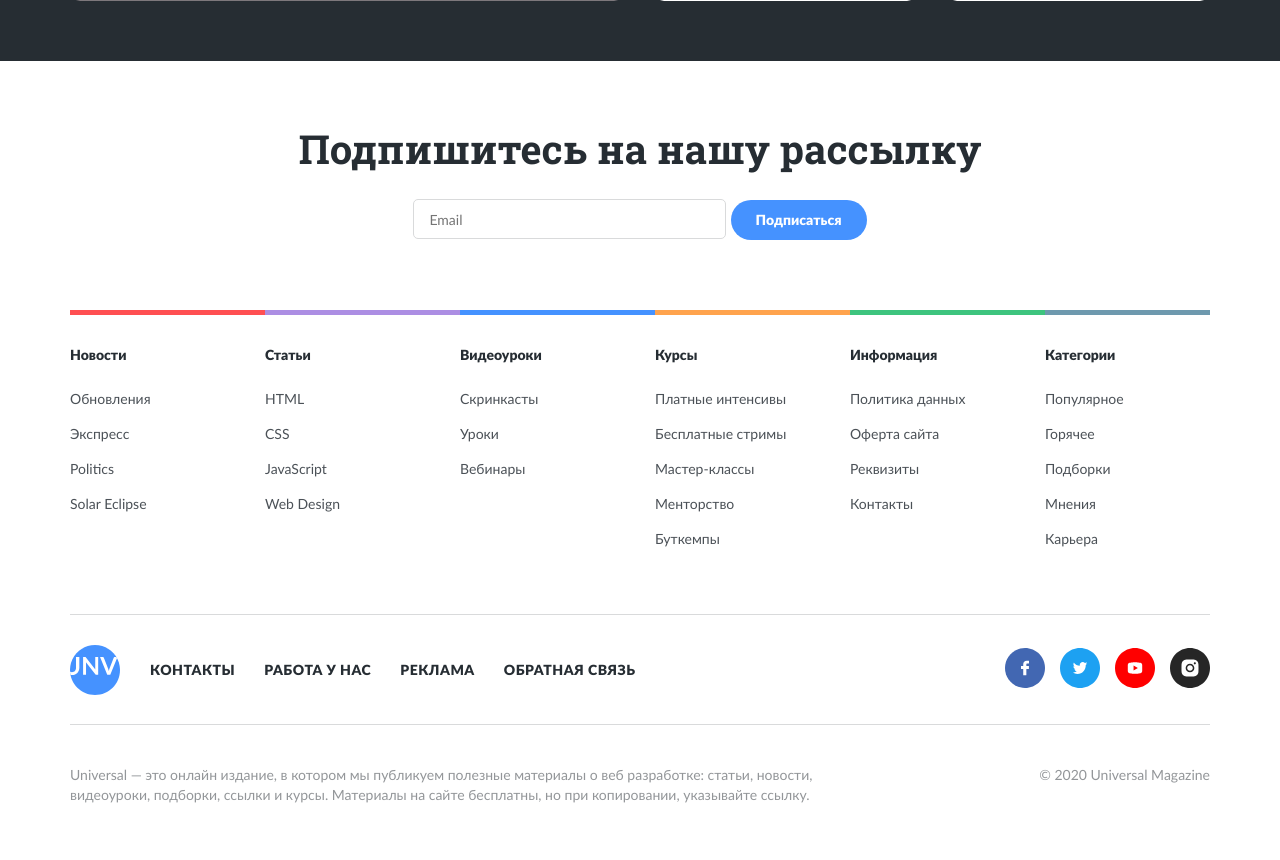
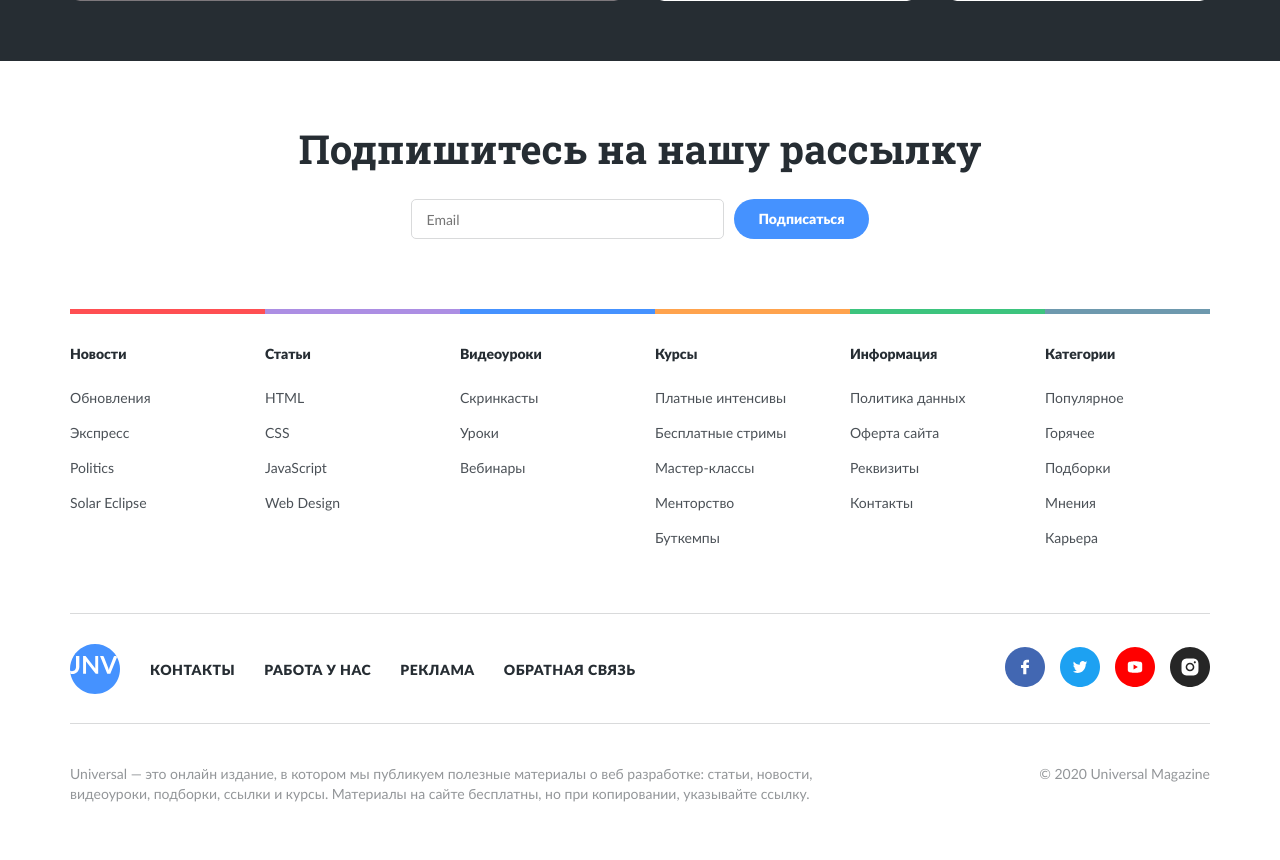
Before and after one commit to E-Viskhan/all-about-layout, a PHP site: page / in a window 1280 px wide. Shown: the part 4179-5039 px from the top of the page. After the commit the page ends 4981 px from the top, so only its background shows below. Run offline with PHP 8.4, Linux system fonts and the light colour scheme; some web fonts are replaced; grey boxes are pictures that could not be loaded.

Commit message:
fix: fixed bags with validate forms

```diff
--- a/css/style.css
+++ b/css/style.css
@@ -2375,7 +2375,7 @@ a {
 }
 
 .footer__top {
-  margin-bottom: 70px;
+  margin-bottom: 57px;
   margin-top: 3px;
   display: -webkit-box;
   display: -ms-flexbox;
@@ -2400,12 +2400,27 @@ a {
   margin-bottom: 25px;
 }
 
+.footer-form {
+  width: 459px;
+  height: 53px;
+  display: -webkit-box;
+  display: -ms-flexbox;
+  display: flex;
+  -webkit-box-align: start;
+      -ms-flex-align: start;
+          align-items: flex-start;
+  -ms-flex-wrap: wrap;
+      flex-wrap: wrap;
+}
+
 .footer-form__input {
   font-style: normal;
   font-weight: normal;
   font-size: 14px;
   line-height: 20px;
   color: #939699;
+  margin-right: 10px;
+  margin-bottom: 5px;
   width: 313px;
   height: 40px;
   padding: 10px 15px 10px 15px;
@@ -2642,6 +2657,14 @@ a {
   padding: 0;
   margin: 0;
   max-width: 750px;
+}
+
+#email-error {
+  -webkit-box-ordinal-group: 3;
+      -ms-flex-order: 2;
+          order: 2;
+  -ms-flex-preferred-size: 100%;
+      flex-basis: 100%;
 }
 
 /* Slider */
--- a/js/main.js
+++ b/js/main.js
@@ -100,6 +100,17 @@ $(function () {
 
   // Конец кода модального окна
 
+  // Начало кода для валидации формы подписки в футере
+  $(".footer__form").validate({
+    "messages": {
+      "email": {
+        required: "Пожалуйста, введите email",
+        email: "Email должен быть в формате name@domain.com"
+      },
+    },
+  });
+  // Конец кода для валидации формы подписки в футере
+
   // Начало кода для изменении хедера в зависимости от открытого адреса
   var windowPath = window.location.pathname;
   var header = $('#header');
--- a/modules/footer.php
+++ b/modules/footer.php
@@ -3,11 +3,13 @@
         <div class="footer__wrapper">
           <div class="footer__top footer-top">
             <h1 class="footer__title">Подпишитесь на нашу рассылку</h1>
-            <form action="#" class="footer__form footer-form">
+            <form action="send.php" class="footer__form footer-form">
               <input
                 type="search"
+                name="email"
                 class="footer-form__input"
                 placeholder="Email"
+                required
               />
               <button type="submit" class="footer-form__btn">
                 Подписаться
--- a/sass/blocks/_footer.sass
+++ b/sass/blocks/_footer.sass
@@ -3,7 +3,7 @@
   &__wrapper
     padding: 60px 0 55px 0
   &__top
-    margin-bottom: 70px
+    margin-bottom: 57px
     margin-top: 3px
     display: flex
     flex-direction: column
@@ -12,8 +12,15 @@
     @include h1-title
     margin-bottom: 25px
   &-form
+    width: 459px
+    height: 53px
+    display: flex
+    align-items: flex-start
+    flex-wrap: wrap
     &__input
       @include card-text($color: $grey-for-numbers)
+      margin-right: 10px
+      margin-bottom: 5px
       width: 313px
       height: 40px
       padding: 10px 15px 10px 15px
@@ -139,3 +146,6 @@
       padding: 0
       margin: 0
       max-width: 750px
+#email-error
+  order: 2
+  flex-basis: 100%
```
Also changed, not shown: 1 other file.
